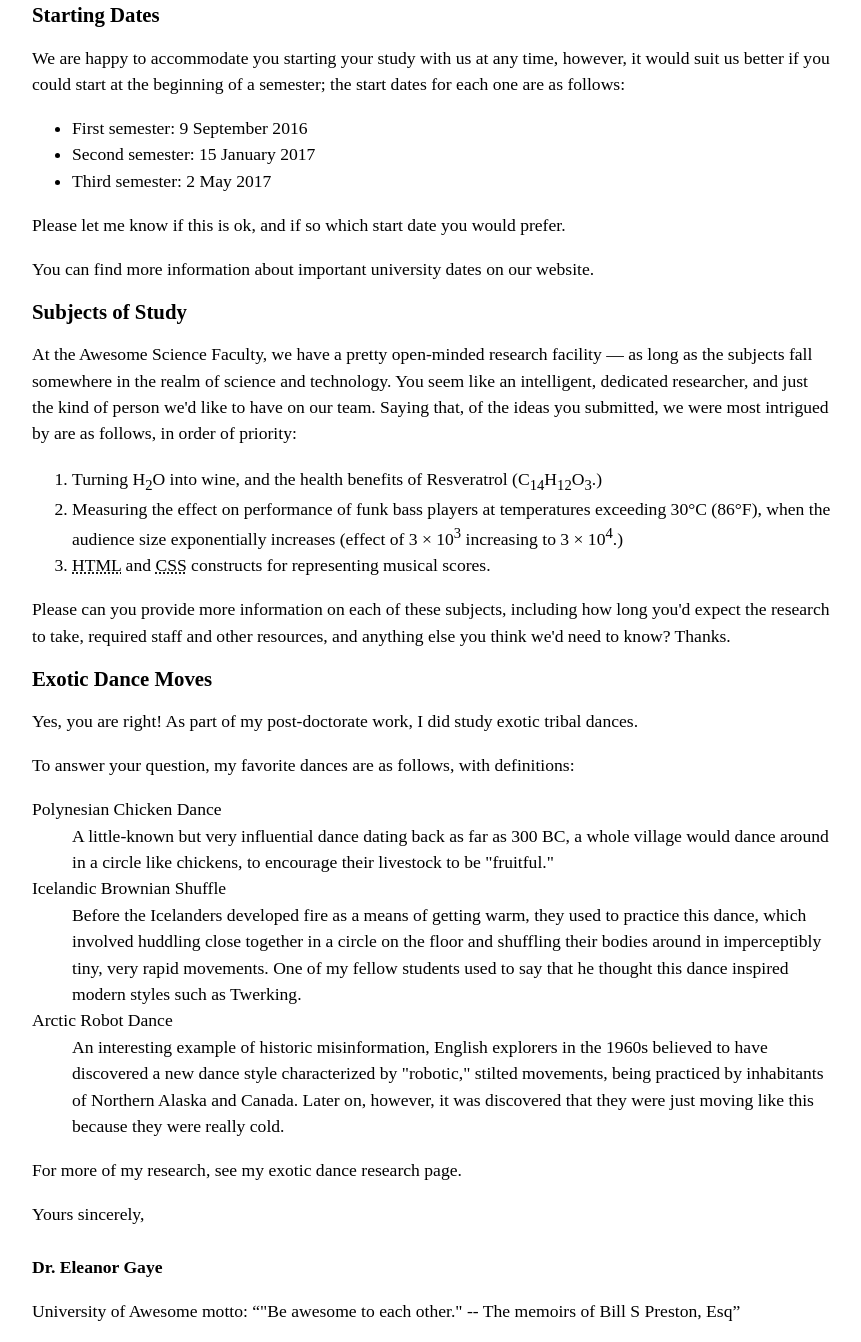
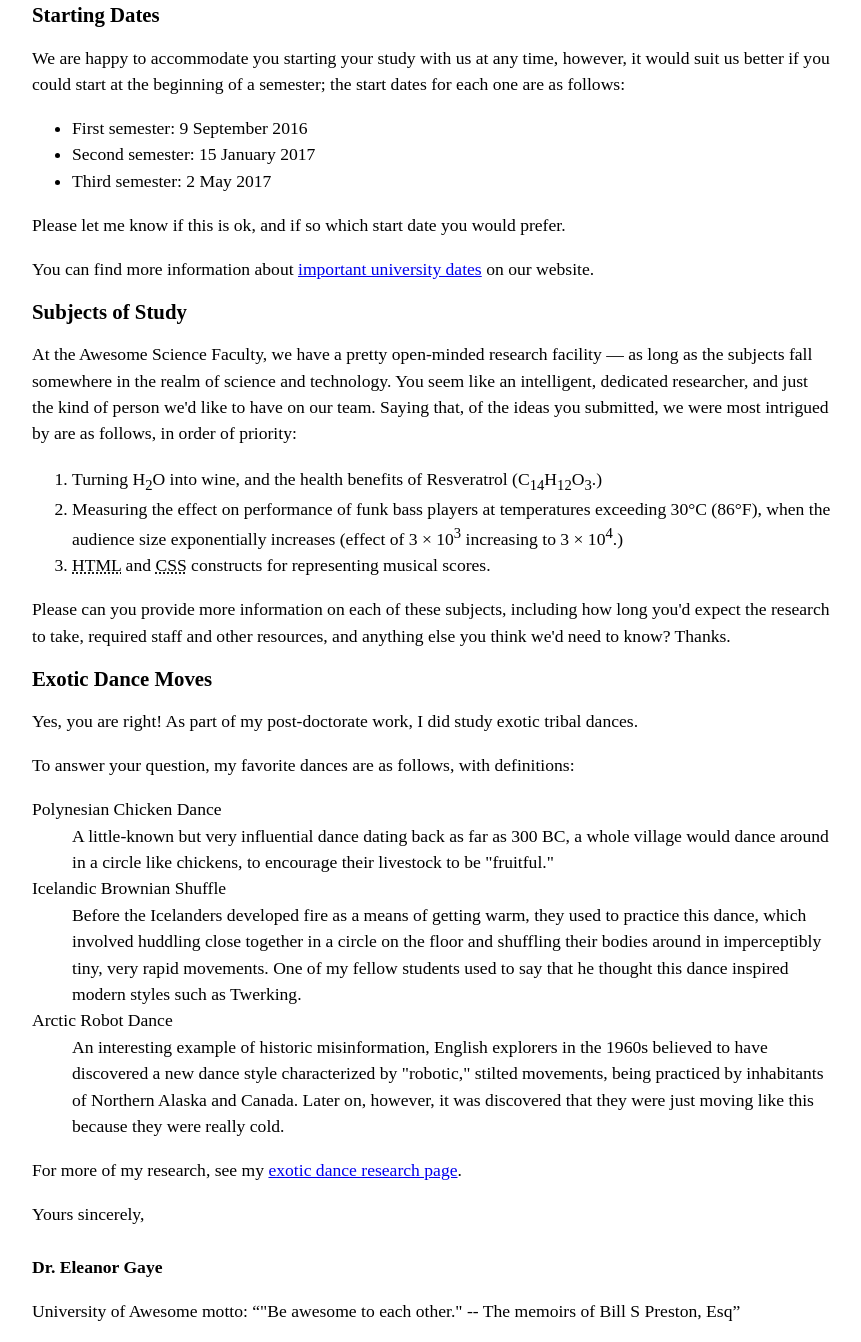
Before and after one commit to chso22088/git-tutorial, a website built with Vite: page index.html in a window 1280 px wide. Shown: the part 513-1855 px from the top of the page, without its empty margins (208-1069 px from the left). Built offline with nearby package versions, Linux system fonts and the light colour scheme.

Commit message:
2023/10/16/1636

```diff
--- a/index.html
+++ b/index.html
@@ -48,7 +48,7 @@
         <li>Third semester: 2 May 2017</li>
       </ul>
       <p>Please let me know if this is ok, and if so which start date you would prefer.</p>
-      <p>You can find more information about <a herf="https://www.google.com/search?q=%E5%AD%A6%E4%BA%8B%E6%97%A5%E7%A8%8B&rlz=1C1DKGK_jaJP1007JP1008&oq=%E5%AD%A6%E4%BA%8B%E6%97%A5%E7%A8%8B&gs_lcrp=EgZjaHJvbWUyCQgAEEUYORiABDIHCAEQABiABDIHCAIQABiABDIHCAMQABiABDIHCAQQABiABDIHCAUQABiABDIHCAYQABiABDIHCAcQABiABDIHCAgQABiABDIHCAkQABiABNIBCTcyMTJqMGoxNagCALACAA&sourceid=chrome&ie=UTF-8 ">important university dates</a> on our website.</p>
+      <p>You can find more information about <a href="https://www.google.com/search?q=%E5%AD%A6%E4%BA%8B%E6%97%A5%E7%A8%8B&rlz=1C1DKGK_jaJP1007JP1008&oq=%E5%AD%A6%E4%BA%8B%E6%97%A5%E7%A8%8B&gs_lcrp=EgZjaHJvbWUyCQgAEEUYORiABDIHCAEQABiABDIHCAIQABiABDIHCAMQABiABDIHCAQQABiABDIHCAUQABiABDIHCAYQABiABDIHCAcQABiABDIHCAgQABiABDIHCAkQABiABNIBCTcyMTJqMGoxNagCALACAA&sourceid=chrome&ie=UTF-8 ">important university dates</a> on our website.</p>
     </section>
 
     <section>
@@ -82,7 +82,7 @@
           An interesting example of historic misinformation, English explorers in the 1960s believed to have discovered a new dance style characterized by "robotic," stilted movements, being practiced by inhabitants of Northern Alaska and Canada. Later on, however, it was discovered that they were just moving like this because they were really cold.
         </dd>
       </dl>
-      <p>For more of my research, see my <a herf=" https://www.google.com/search?q=exotic+dance+research+page&rlz=1C1DKGK_jaJP1007JP1008&oq=exotic+dance+research+page&gs_lcrp=EgZjaHJvbWUyBggAEEUYOdIBCDkzN2owajE1qAIAsAIA&sourceid=chrome&ie=UTF-8">exotic dance research page</a>.</p>
+      <p>For more of my research, see my <a href=" https://www.google.com/search?q=exotic+dance+research+page&rlz=1C1DKGK_jaJP1007JP1008&oq=exotic+dance+research+page&gs_lcrp=EgZjaHJvbWUyBggAEEUYOdIBCDkzN2owajE1qAIAsAIA&sourceid=chrome&ie=UTF-8">exotic dance research page</a>.</p>
     </section>
 
     <section>
```
